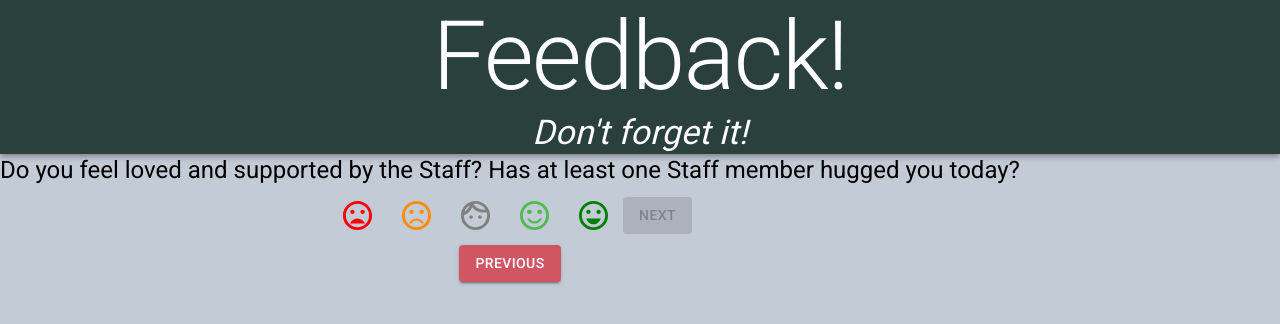
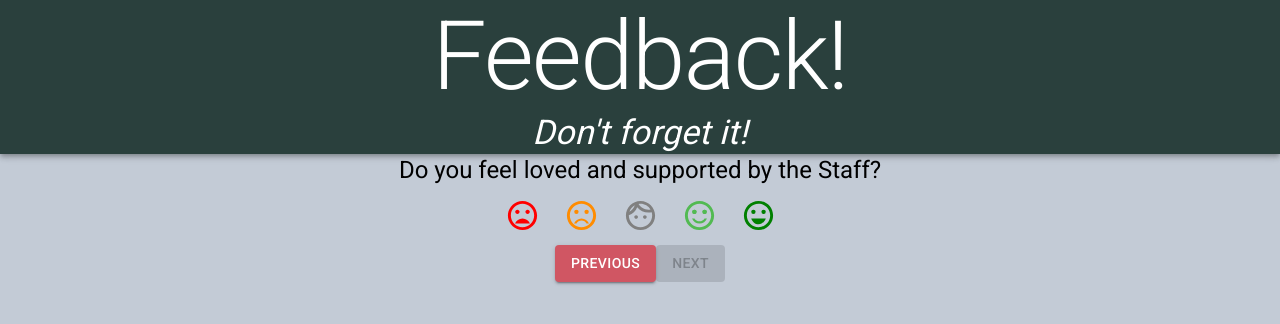
Before and after one commit to matthewbouc/weekend-redux-feedback-loop, a React (Create React App) app: page /#/support in a window 1280 px wide. Shown: the top 324 px of the page. Built offline with nearby package versions, Linux system fonts and the light colour scheme.

Commit message:
Grid setup on pages - justifying content.  Added some comments.  improved some readability

```diff
--- a/src/components/AdminPage/AdminPage.jsx
+++ b/src/components/AdminPage/AdminPage.jsx
@@ -6,7 +6,9 @@ import DeleteIcon from '@material-ui/icons/Delete';
 import { makeStyles, Modal } from "@material-ui/core";
 import { Button } from "@material-ui/core";
 import './AdminPage.css';
+import { Grid } from "@material-ui/core";
 
+// Styling for Modal
 const useStyles = makeStyles((theme) => ({
     paper: {
       width: 400,
@@ -16,6 +18,7 @@ const useStyles = makeStyles((theme) => ({
       padding: theme.spacing(2, 4, 3),
     },
   }));
+
 
 function AdminPage() {
     const classes = useStyles();
@@ -29,18 +32,19 @@ function AdminPage() {
     const [deleteId, setDeleteId] = useState('');
     const [open, setOpen] = useState(false);
 
+    // handleOpen and handleClose for Modal popup
     const handleOpen = () => {
         setOpen(true);
     };
     const handleClose = () => {
         setOpen(false);
     };
-
+    // clicking trash icon opens modal and sets delete id
     const handleInitialDelete = (surveyId) => {
         handleOpen();
         setDeleteId(surveyId)
     }
-
+    // modal delete button, runs DELETE request and closes modal
     const handleFinalDelete = () => {
         deleteFeedback(deleteId);
         setDeleteId('');
@@ -48,7 +52,7 @@ function AdminPage() {
     }
 
 
-    // DELETEs a specific id on trash icon click
+    // DELETEs a specific id
     const deleteFeedback = (rowId) => {
         axios.delete(`/feedback/${rowId}`)
         .then(response => {
@@ -70,7 +74,7 @@ function AdminPage() {
         });
     }
 
-    // Toggles 'flagged' status in the database between true/false
+    // PUT request toggles 'flagged' status in the database between true/false
     const putFlagFeedback = (rowId) => {
         axios.put(`/feedback/${rowId}`)
         .then(response => {
@@ -82,7 +86,7 @@ function AdminPage() {
     }
 
     return(
-        <>
+        <Grid container justifyContent="center">
         <table>
             <thead>
                 <tr>
@@ -126,6 +130,7 @@ function AdminPage() {
                 })}
             </tbody>
         </table>
+        {/* Modal appears on trash icon click */}
         <Modal
             open={open}
             onClose={handleClose}
@@ -145,9 +150,8 @@ function AdminPage() {
                     Delete
                 </Button>
             </div>
-
         </Modal>
-        </>
+        </Grid>
     )
 }
 
--- a/src/components/App/App.jsx
+++ b/src/components/App/App.jsx
@@ -26,8 +26,12 @@ function App() {
       <Grid container >
         <Router>
           <Route exact path="/">
-            <Typography variant="h5">Take your self-assessment for the day!</Typography>
-            <Link to="/feeling"><Typography variant="h5">Begin Assessment</Typography></Link>
+            <Grid item xs={12}>
+              <Typography variant="h5">Take your self-assessment for the day!</Typography>
+            </Grid>
+            <Grid item xs={12}>
+              <Link to="/feeling"><Typography variant="h5">Begin Assessment</Typography></Link>
+            </Grid>
           </Route>
           <Route exact path="/feeling" component={FeelingPage} />
           <Route exact path="/understanding" component={UnderstandingPage} />
--- a/src/components/CommentsPage/CommentsPage.jsx
+++ b/src/components/CommentsPage/CommentsPage.jsx
@@ -4,6 +4,7 @@ import { useHistory } from 'react-router-dom';
 import Button from '@material-ui/core/Button';
 import { Typography } from '@material-ui/core';
 import { TextareaAutosize } from '@material-ui/core';
+import { Grid } from '@material-ui/core';
 
 
 function CommentPage() {
@@ -22,14 +23,22 @@ function CommentPage() {
     }
 
     return(
+
+        <Grid item container direction="column" justifyContent="center" >
         <form>
+            <Grid item xs={12}>
             <Typography variant="h5">Please submit comments, praises, and insults below.</Typography>
             <TextareaAutosize aria-label="minimum height" minRows={3} onChange={(event) => setCommentState(event.target.value)} value={commentState}/>
-            <Button variant="contained" color="primary" disabled={!commentState} onClick={handleNext}>NEXT</Button>
+            </Grid>
+            <Grid item xs={12}>
             <Button variant="contained" color="secondary" onClick={() => history.push('/support')}>
                 Previous
             </Button>
+            <Button variant="contained" color="primary" disabled={!commentState} onClick={handleNext}>NEXT</Button>
+            </Grid>
         </form>
+        </Grid>
+
     )
 }
 
--- a/src/components/FeedbackSubmitted/FeedbackSubmitted.jsx
+++ b/src/components/FeedbackSubmitted/FeedbackSubmitted.jsx
@@ -1,5 +1,6 @@
 import { Button, Typography } from "@material-ui/core";
 import { useHistory } from "react-router-dom"
+import { Grid } from "@material-ui/core";
 
 function FeedbackSubmitted() {
     const history = useHistory();
@@ -9,11 +10,13 @@ function FeedbackSubmitted() {
     }
 
     return(
-        <div>
+        <Grid container justifyContent="center" direction="column">
             <Typography variant="h5">Feedback Submitted!</Typography>
             <Typography variant="h5">Thank you!</Typography>
+            <Grid item xs={12}>
             <Button variant="contained" color="secondary" onClick={leaveButton}>Leave New Feedback</Button>
-        </div>
+            </Grid>
+        </Grid>
     )
 }
 
--- a/src/components/ReviewPage/ReviewPage.jsx
+++ b/src/components/ReviewPage/ReviewPage.jsx
@@ -5,6 +5,7 @@ import { useHistory } from "react-router-dom";
 import { makeStyles } from "@material-ui/core";
 import Button from '@material-ui/core/Button';
 import Icon from '@material-ui/core/Icon';
+import { Grid } from '@material-ui/core';
 
 
 const useStyles = makeStyles((theme) => ({
@@ -43,12 +44,16 @@ function ReviewPage() {
     }
 
     return(
-        <div>
+
+        <Grid item container direction="column" justifyContent="center">
+            <Grid item xs={12}>
             <p>Review Your Feedback</p>
             <p>Feelings: {store.feelingReducer}</p>
             <p>Understanding: {store.understandingReducer}</p>
             <p>Support: {store.supportReducer}</p>
             <p>Comments: {store.commentReducer}</p>
+            </Grid>
+            <Grid item xs={12}>
             <Button variant="contained" color="secondary" onClick={() => history.push('/comments')}>
                 Previous
             </Button>
@@ -60,7 +65,9 @@ function ReviewPage() {
                 onClick={submitButton}
             >Send
             </Button>
-        </div>
+            </Grid>
+        </Grid>
+
     )
 }
 
--- a/src/components/SupportPage/SupportPage.jsx
+++ b/src/components/SupportPage/SupportPage.jsx
@@ -4,6 +4,7 @@ import { useHistory } from 'react-router-dom';
 import FaceIcons from '../Icons/FaceIcons';
 import Button from '@material-ui/core/Button';
 import { Typography } from '@material-ui/core';
+import { Grid } from '@material-ui/core';
 
 function SupportPage() {
     const dispatch = useDispatch();
@@ -22,15 +23,22 @@ function SupportPage() {
     }
 
     return(
+
+        <Grid item container justifyContent="center">
         <form>
-            <Typography variant="h5">Do you feel loved and supported by the Staff? Has at least one Staff member hugged you today?</Typography>
+            <Grid item xs={12}>
+            <Typography variant="h5">Do you feel loved and supported by the Staff?</Typography>
+            </Grid>
+            <Grid item xs={12}>
             <FaceIcons state={supportState} setState={setSupportState} />
+            </Grid>
+            <Grid item xs={12}>
+            <Button variant="contained" color="secondary" onClick={() => history.push('/understanding')}>Previous</Button>
             <Button variant="contained" color="primary" disabled={!supportState} onClick={handleNext}>NEXT</Button>
-            <br/>
-            <Button variant="contained" color="secondary" onClick={() => history.push('/understanding')}>
-                Previous
-            </Button>
+            </Grid>
         </form>
+        </Grid>
+
     )
 }
 
--- a/src/components/UnderstandingPage/UnderstandingPage.jsx
+++ b/src/components/UnderstandingPage/UnderstandingPage.jsx
@@ -5,6 +5,7 @@ import FaceIcons from '../Icons/FaceIcons';
 import Button from '@material-ui/core/Button';
 import useStyles from '../Theme/useStyle';
 import { Typography } from '@material-ui/core';
+import { Grid } from '@material-ui/core';
 
 function UnderstandingPage() {
     const classes = useStyles();
@@ -24,14 +25,23 @@ function UnderstandingPage() {
     }
 
     return(
+
+        <Grid container justifyContent="center">
         <form>
+            <Grid item xs={12}>
             <Typography variant="h5">How well did you understand today's material?</Typography>
+            </Grid>
+            <Grid item xs={12}>
             <FaceIcons state={understandingState} setState={setUnderstandingState} />
-            <Button variant="contained" className={classes.nextButton} disabled={!understandingState} onClick={handleNext}>NEXT</Button>
-            <Button variant="contained" className={classes.previousButton}  onClick={() => history.push('/feeling')}>
+            </Grid>
+            <Grid item xs={12}>
+            <Button variant="contained" color="secondary"  onClick={() => history.push('/feeling')}>
                 Previous
             </Button>
+            <Button variant="contained" color="primary" disabled={!understandingState} onClick={handleNext}>NEXT</Button>
+            </Grid>
         </form>
+        </Grid>
     )
 }
 
```
Lines whose indentation alone changed are shown as unchanged.
